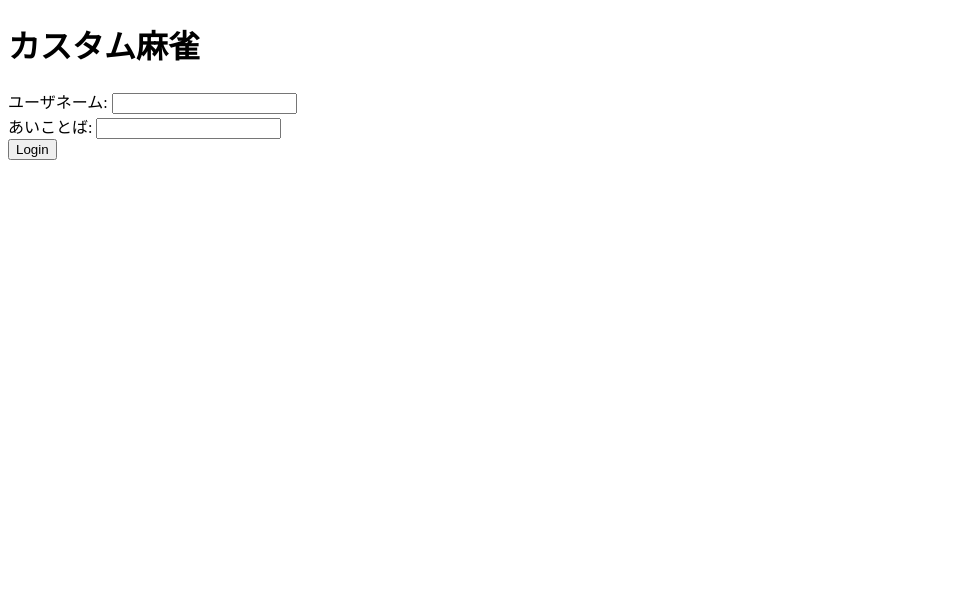
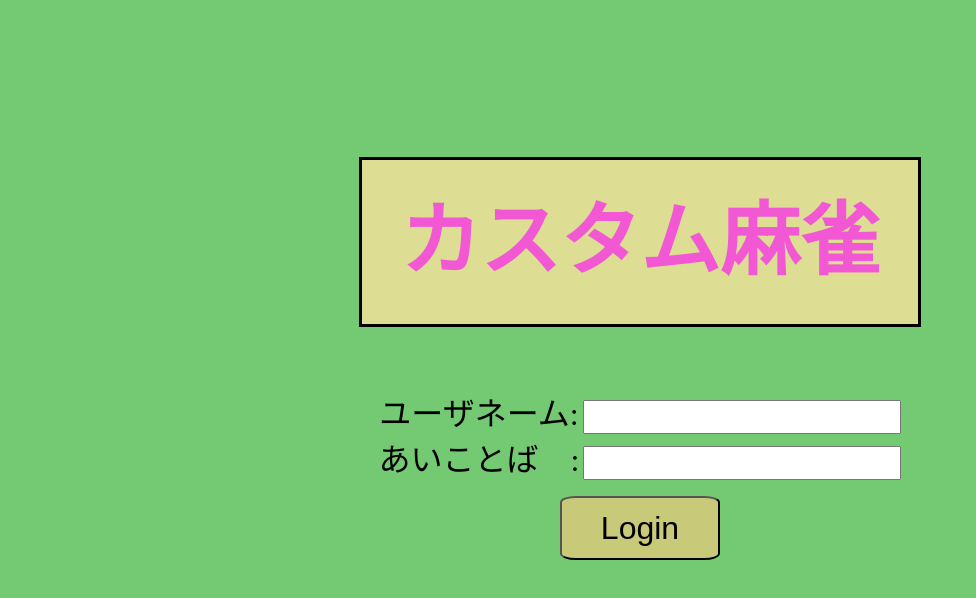
Before and after one commit to senskids/CustomMahjong, a website: page public/index.html in a window 1280 px wide. Shown: the whole page, without its empty margins (0-976 px from the left). Drawn offline with nearby package versions, Linux system fonts and the light colour scheme; no server answers.

Commit message:
indexの見た目を整えた

```diff
--- /dev/null
+++ b/public/index.css
@@ -0,0 +1,35 @@
+body{
+  background-color: rgb(115, 202, 115);
+}
+
+h1{
+  text-align: center;
+  margin: 11rem 0rem 6rem 0rem;
+}
+#gameTitle{
+  background-color: rgb(221, 221, 148);
+  border: solid black;
+  font-size: 5rem;
+  color: #ff00ff9a;
+  padding: 3%;
+}
+#login-form{
+  text-align: center;
+}
+.caption{
+  font-size: 2rem;
+}
+#username{
+  font-size: 1.5rem;
+}
+#password{
+  font-size: 1.5rem;
+}
+button{
+  width: 5em;
+  height: 2em;
+  border-radius: 10%;
+  background-color: rgb(201, 201, 122);
+  font-size: 2rem;
+  margin-top: 1rem;
+}
--- a/public/index.html
+++ b/public/index.html
@@ -2,13 +2,14 @@
 <html>
 <head>
   <title>カスタム麻雀</title>
+  <link rel="stylesheet" type="text/css" href="index.css">
 </head>
 <body>
-  <h1>カスタム麻雀</h1>
+  <h1><a id="gameTitle">カスタム麻雀</a></h1>
   <form id="login-form">
-    <label for="username">ユーザネーム:</label>
+    <label for="username"><a class="caption">ユーザネーム:</a></label>
     <input type="text" id="username" required><br>
-    <label for="password">あいことば:</label>
+    <label for="password"><a class="caption">あいことば　:</a></label>
     <input type="password" id="password" required><br>
     <button type="submit">Login</button>
   </form>
```
